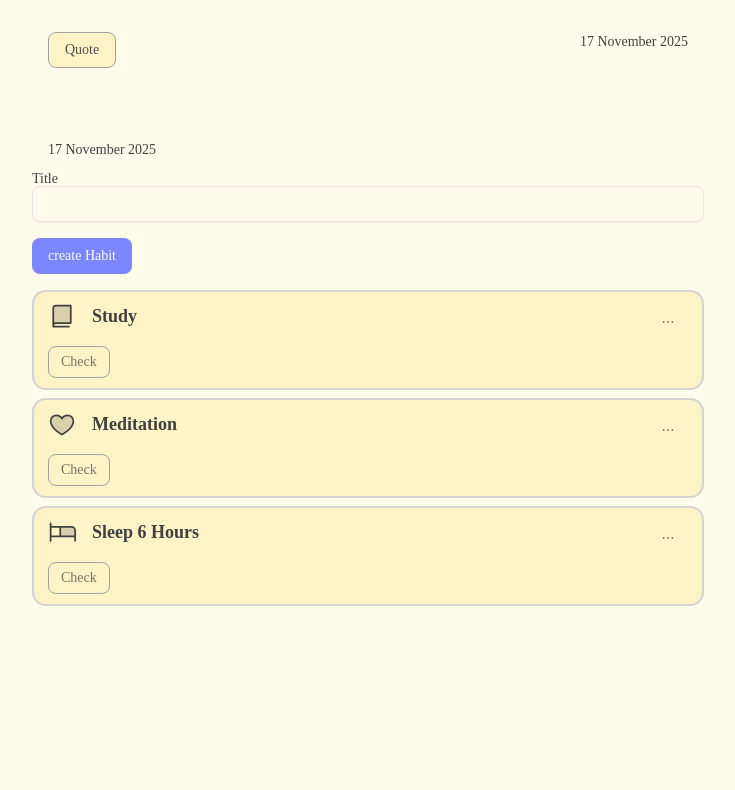
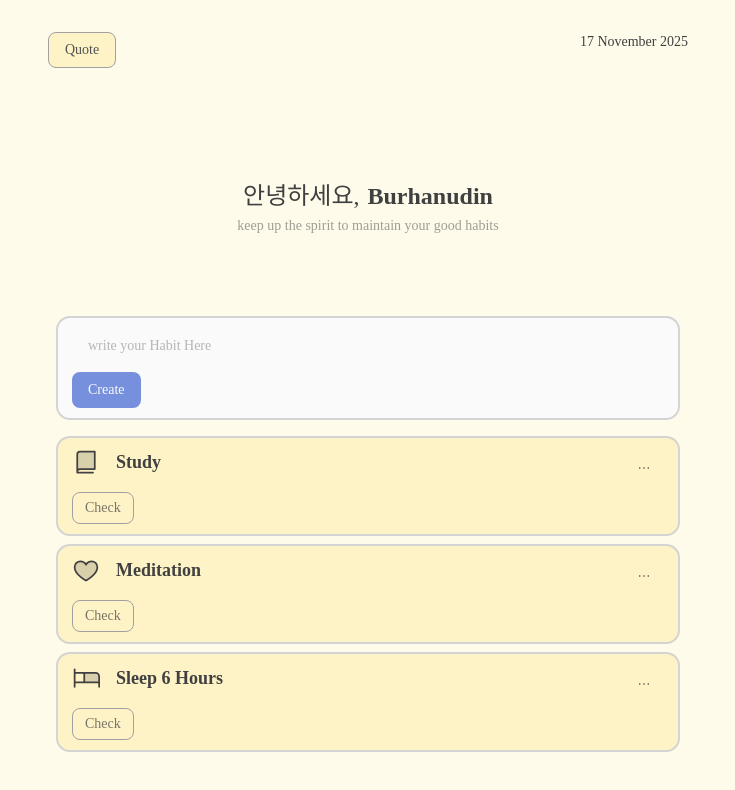
Before and after one commit to burhanudinrabbani666/task-management, a React (Vite) app: page / in a window 1280 px wide. Shown: the top 790 px of the page, without its empty margins (272-1007 px from the left). Built offline with nearby package versions, Linux system fonts and the light colour scheme.

Commit message:
feat: edit form fields

```diff
--- a/src/app.tsx
+++ b/src/app.tsx
@@ -1,11 +1,13 @@
 import "@fontsource-variable/inter";
 import { Dashboard } from "./components/dashboard";
 import { Top } from "./components/top";
+import { Hero } from "./components/hero";
 
 export default function App() {
   return (
-    <div className="flex max-w-2xl flex-col gap-10">
+    <div className="flex max-w-2xl flex-col gap-20">
       <Top />
+      <Hero />
       <Dashboard />
     </div>
   );
--- a/src/components/dashboard.tsx
+++ b/src/components/dashboard.tsx
@@ -1,19 +1,9 @@
 import { Habits } from "./habit-tracking";
-import dayjs from "dayjs";
-
-const dayTime = dayjs().format("D MMMM YYYY");
 
 export function Dashboard() {
   return (
-    <div className="flex flex-col gap-3">
-      <div className="flex items-center justify-between px-4">
-        <span> {dayTime} </span>
-      </div>
-      <div id="content-box" className="w-full">
-        <div className="flex flex-col gap-2">
-          <Habits />
-        </div>
-      </div>
+    <div className="px-6">
+      <Habits />
     </div>
   );
 }
--- a/src/components/habit-tracking.tsx
+++ b/src/components/habit-tracking.tsx
@@ -47,7 +47,7 @@
   return (
     <DropdownMenu>
       <DropdownMenuTrigger asChild>
-        <Button size="icon-lg">
+        <Button size="icon-lg" variant="secondary">
           <DotsThreeIcon color="#333" />
         </Button>
       </DropdownMenuTrigger>
@@ -147,13 +147,29 @@
   return (
     <div className="flex flex-col items-start justify-between gap-4">
       <div className="flex w-full flex-col gap-4 rounded-sm">
-        <form method="post" onSubmit={handleCreate} className="space-y-4">
+        <form
+          method="post"
+          onSubmit={handleCreate}
+          className="flex flex-col justify-between gap-2 rounded-xl bg-neutral-50 px-4 py-3 indent-1 inset-ring-2 inset-ring-neutral-300"
+        >
           <div>
-            <Label htmlFor="title">Title</Label>
-            <Input id="title" type="text" name="title" />
+            <Label htmlFor="title" className="hidden">
+              Title
+            </Label>
+            <Input
+              id="title"
+              type="text"
+              name="title"
+              className="border-none opacity-50"
+              placeholder="write your Habit Here"
+            />
           </div>
-          <Button type="submit" className="bg-indigo-400">
-            create Habit
+          <Button
+            type="submit"
+            className="w-fit border-none text-neutral-50"
+            variant="default"
+          >
+            Create
           </Button>
         </form>
         <ul className="flex flex-col gap-2">
--- a/src/components/top.tsx
+++ b/src/components/top.tsx
@@ -21,7 +21,7 @@
             Quote
           </Button>
         </PopoverTrigger>
-        <PopoverContent className="mx-60">
+        <PopoverContent className="ml-10">
           <div className="space-y-3">
             <div className="flex gap-2 border-b border-b-neutral-300 py-2">
               <img src="/public/marcus.png" alt="" />
--- a/src/components/ui/input.tsx
+++ b/src/components/ui/input.tsx
@@ -1,6 +1,6 @@
-import * as React from "react"
+import * as React from "react";
 
-import { cn } from "@/lib/utils"
+import { cn } from "@/lib/utils";
 
 function Input({ className, type, ...props }: React.ComponentProps<"input">) {
   return (
@@ -8,14 +8,13 @@
       type={type}
       data-slot="input"
       className={cn(
-        "file:text-foreground placeholder:text-muted-foreground selection:bg-primary selection:text-primary-foreground dark:bg-input/30 border-input h-9 w-full min-w-0 rounded-md border bg-transparent px-3 py-1 text-base shadow-xs transition-[color,box-shadow] outline-none file:inline-flex file:h-7 file:border-0 file:bg-transparent file:text-sm file:font-medium disabled:pointer-events-none disabled:cursor-not-allowed disabled:opacity-50 md:text-sm",
-        "focus-visible:border-ring focus-visible:ring-ring/50 focus-visible:ring-[3px]",
+        "file:text-foreground placeholder:text-muted-foreground selection:bg-primary selection:text-primary-foreground dark:bg-input/30 border-input h-9 w-full min-w-0 rounded-md border bg-transparent px-3 py-1 text-base transition-[color,box-shadow] outline-none file:inline-flex file:h-7 file:border-0 file:bg-transparent file:text-sm file:font-medium disabled:pointer-events-none disabled:cursor-not-allowed disabled:opacity-50 md:text-sm",
         "aria-invalid:ring-destructive/20 dark:aria-invalid:ring-destructive/40 aria-invalid:border-destructive",
-        className
+        className,
       )}
       {...props}
     />
-  )
+  );
 }
 
-export { Input }
+export { Input };
--- a/src/index.css
+++ b/src/index.css
@@ -52,9 +52,9 @@
   --card-foreground: oklch(0.145 0 0);
   --popover: oklch(1 0 0);
   --popover-foreground: oklch(0.145 0 0);
-  --primary: oklch(20.463% 0.00002 271.152 / 0);
+  --primary: #7690dd;
   --primary-foreground: oklch(0.985 0 0);
-  --secondary: oklch(0.97 0 0);
+  --secondary: oklch(97.015% 0.00011 271.152 / 0);
   --secondary-foreground: oklch(0.205 0 0);
   --muted: oklch(0.97 0 0);
   --muted-foreground: oklch(0.556 0 0);
```
